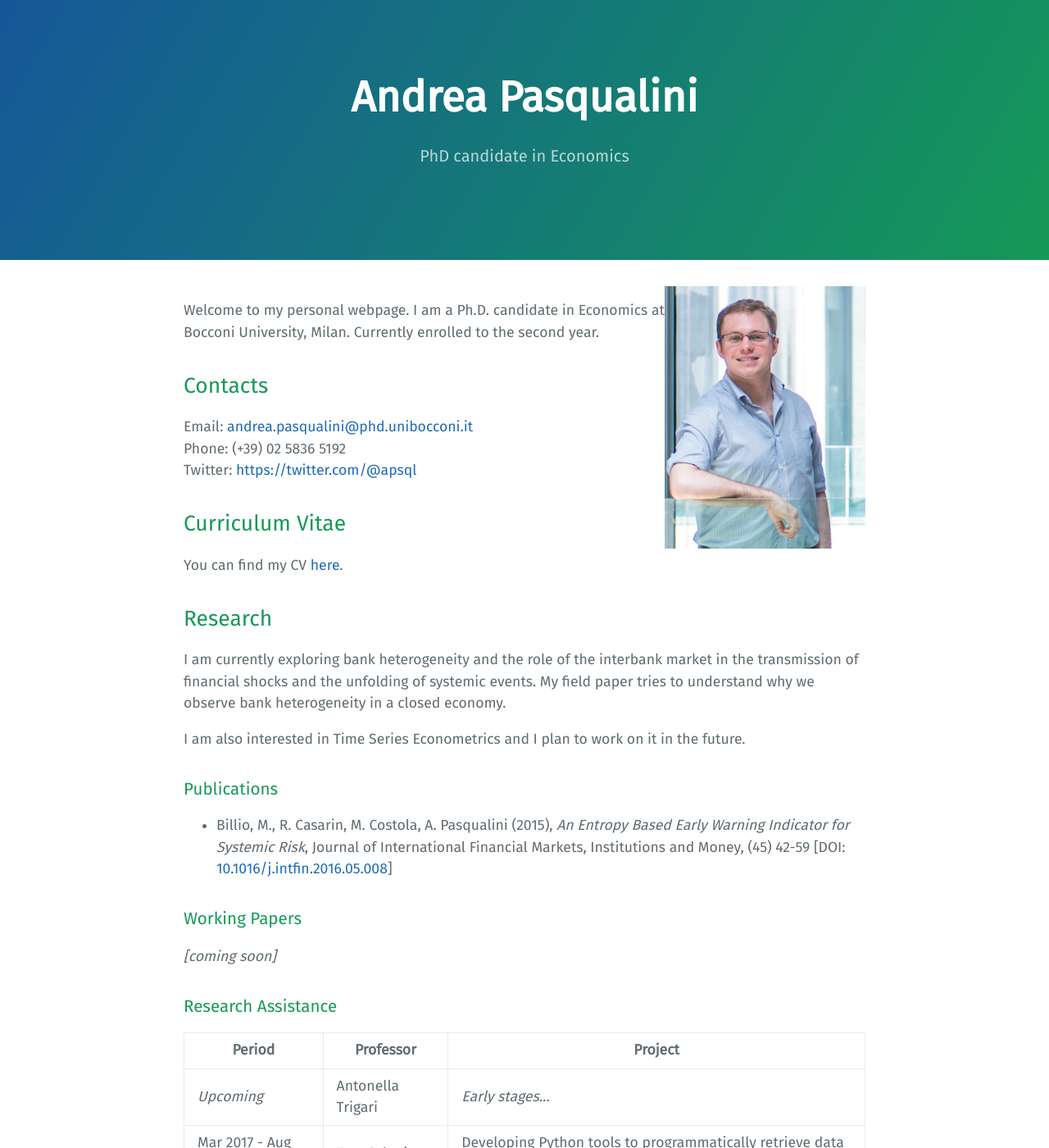
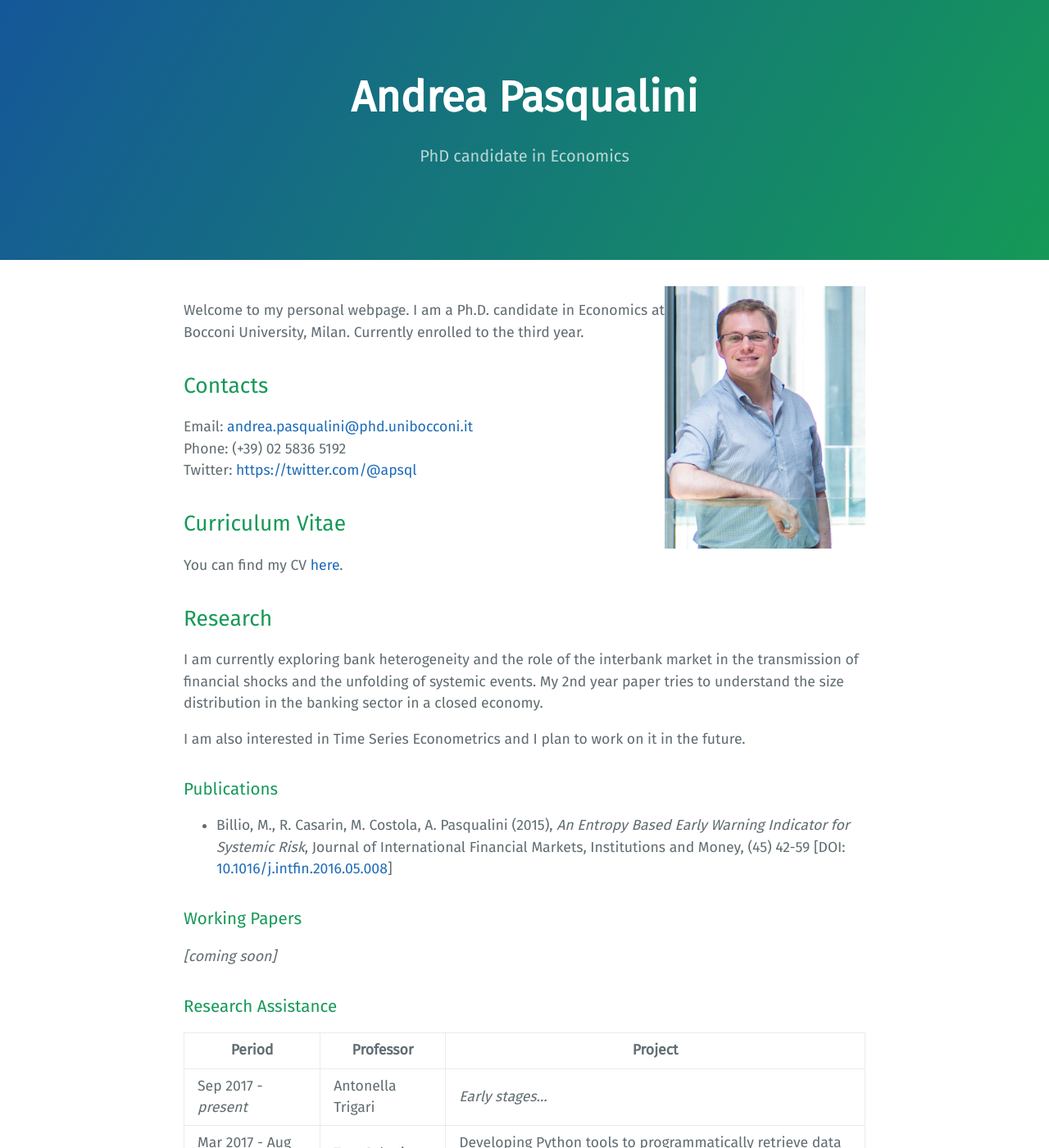
Before and after one commit to AndreaPasqualini/andreapasqualini.github.io, a Jekyll site: the page built from index.md, in a window 1280 px wide and 1400 px high. Shown: the whole window at 82% size. Built offline with Jekyll 4.4.1, drawn with Linux system fonts in a browser that asks for light colours; some of the changed text lies outside the part shown.

Commit message:
Update index.md

```diff
--- a/index.md
+++ b/index.md
@@ -6,7 +6,7 @@ layout: default
 
 Welcome to my personal webpage.
 I am a Ph.D. candidate in Economics at Bocconi University, Milan.
-Currently enrolled to the second year.
+Currently enrolled to the third year.
 
 
 ## Contacts
@@ -24,14 +24,14 @@ You can find my CV [here](/files/cv.pdf).
 ## Research
 
 I am currently exploring bank heterogeneity and the role of the interbank market in the transmission of financial shocks and the unfolding of systemic events.
-My field paper tries to understand why we observe bank heterogeneity in a closed economy.
+My 2nd year paper tries to understand the size distribution in the banking sector in a closed economy.
 
 I am also interested in Time Series Econometrics and I plan to work on it in the future.
 
 
 ### Publications
 
-* Billio, M., R. Casarin, M. Costola, A. Pasqualini (2015), *An Entropy Based Early Warning Indicator for Systemic Risk*, Journal of International Financial Markets, Institutions and Money, (45) 42-59 [DOI: [10.1016/j.intfin.2016.05.008](        https://dx.doi.org/10.1016/j.intfin.2016.05.008)]
+* Billio, M., R. Casarin, M. Costola, A. Pasqualini (2015), *An Entropy Based Early Warning Indicator for Systemic Risk*, Journal of International Financial Markets, Institutions and Money, (45) 42-59 [DOI: [10.1016/j.intfin.2016.05.008](https://dx.doi.org/10.1016/j.intfin.2016.05.008)]
 
 
 ### Working Papers
@@ -41,10 +41,10 @@ I am also interested in Time Series Econometrics and I plan to work on it in the
 
 ### Research Assistance
 
-| Period              | Professor         | Project                                                               |
-| ------------------- | ----------------- | --------------------------------------------------------------------- |
-| *Upcoming*          | Antonella Trigari | *Early stages...*                                                     |
-| Mar 2017 - Aug 2017 | Tom Schmitz       | Developing Python tools to programmatically retrieve data from Google |
+| Period               | Professor         | Project                                                               |
+| -------------------- | ----------------- | --------------------------------------------------------------------- |
+| Sep 2017 - *present* | Antonella Trigari | *Early stages...*                                                     |
+| Mar 2017 - Aug 2017  | Tom Schmitz       | Developing Python tools to programmatically retrieve data from Google |
 
 
 ## Teaching
@@ -79,7 +79,8 @@ And I love videogaming, especially FPS and racing games.
 
 I will probably upload the code of the following libraries I am working on here on GitHub.
 
-* Python wrapper using the [`google-api-python-client`](https://developers.google.com/api-client-library/python/) for the Custom Search Engine product (WIP)
+* Python wrapper using the [`google-api-python-client`](https://developers.google.com/api-client-library/python/) for the Custom Search Engine product
 * Port of [LeSage's Matlab toolbox](http://www.spatial-econometrics.com/) (WIP)
 * Own Econometrics toolbox (WIP)
 * Own Economic Models toolbox (planned, mainly Bewley-Huggett-Aiyagari-type models)
+* Code for the course in Numeric Methods for Macroeconomics (aka Macroeconomics 3) (WIP)
```
Also changed, not shown: other parts of index.md (+1 -1 lines).
